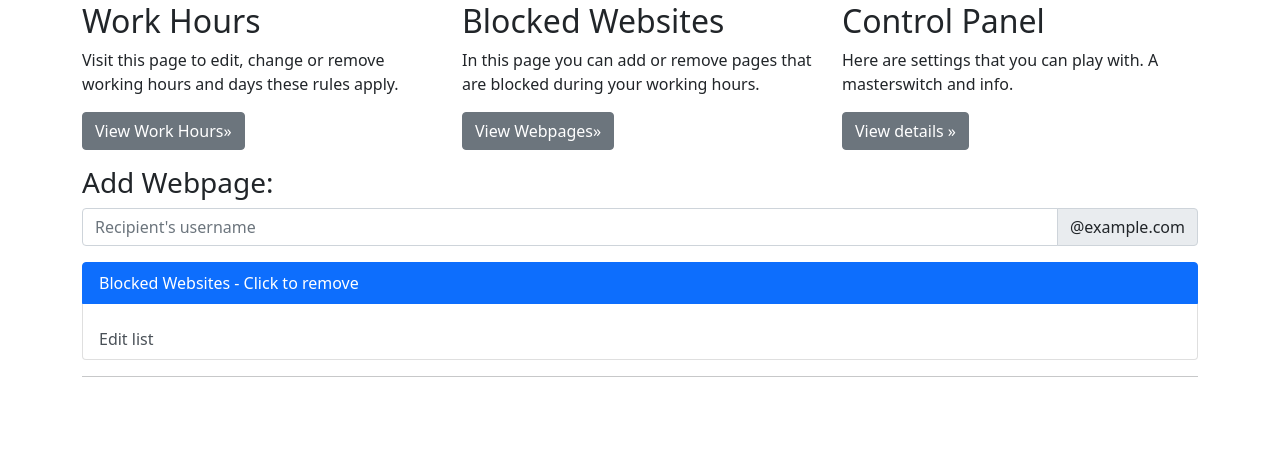
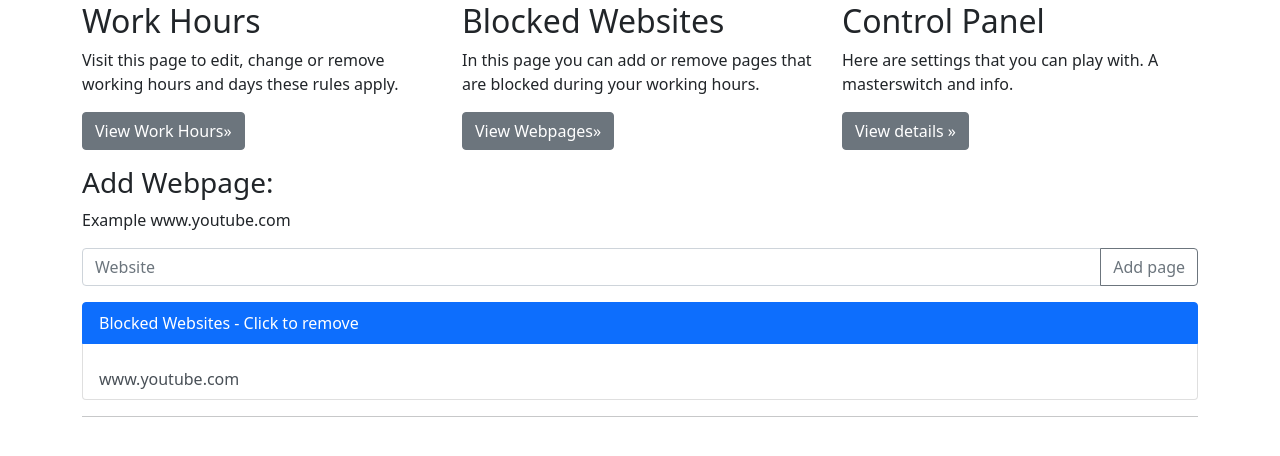
Before and after one commit to r-3than/AntiProcras, a Flask app: page /websites/ in a window 1280 px wide. Shown: the part 214-670 px from the top of the page. Run offline with Flask 2, Linux system fonts and the light colour scheme; some libraries are stand-ins or nearby versions.

Commit message:
Webpage editor added

```diff
--- a/blockedpages.txt
+++ b/blockedpages.txt
@@ -0,0 +1,2 @@
+
+www.youtube.com
--- a/templates/websites.html
+++ b/templates/websites.html
@@ -20,7 +20,7 @@
   <body>
 
     <nav class="navbar navbar-expand-md navbar-dark fixed-top bg-dark">
-      <a class="navbar-brand" href="#">Anti Procras</a>
+      <a class="navbar-brand" href="/">Anti Procras</a>
       <button class="navbar-toggler" type="button" data-toggle="collapse" data-target="#navbarsExampleDefault" aria-controls="navbarsExampleDefault" aria-expanded="false" aria-label="Toggle navigation">
         <span class="navbar-toggler-icon"></span>
       </button>
@@ -48,16 +48,21 @@
           </div>
         </div>
         <h3>Add Webpage:</h3>
-        <div class="input-group mb-3">
-          <input type="text" class="form-control" placeholder="Recipient's username" aria-label="Recipient's username" aria-describedby="basic-addon2">
-          <span class="input-group-text" id="basic-addon2">@example.com</span>
+        <p>Example www.youtube.com</p>
+          <form id="addWeb" action="/websites/" method ="post">
+            <div class="input-group mb-3">
+          <input type="text" name="websitename" class="form-control" placeholder="Website" aria-label="Website" aria-describedby="basic-addon2">
+
+          </form>
+          <button class="btn btn-outline-secondary" type="submit" id="button-addon2" form="addWeb" value="Submit">Add page</button>
         </div>
+
+
         <div class="list-group">
           <a href="#" class="list-group-item list-group-item-action active" aria-current="true">Blocked Websites - Click to remove</a>
           {% for webpage in webpages %}
           <a href="/remove/{{webpage}}" class="list-group-item list-group-item-action">{{webpage}}</a>
           {% endfor %}
-          <a href="/websites/" class="list-group-item list-group-item-action">Edit list</a>
         </div>
 
         <hr>
--- a/testFlask.py
+++ b/testFlask.py
@@ -1,4 +1,4 @@
-from flask import Flask, render_template ,redirect
+from flask import Flask, render_template ,redirect,request
 
 app = Flask(__name__)
 @app.route("/")
@@ -20,8 +20,13 @@ def removeWeb(webname):
     Out.close()
     return redirect("/websites/")
 
-@app.route("/websites/")
+@app.route("/websites/",methods = ['POST', 'GET'])
 def websites():
+    if request.method == 'POST':
+        user = request.form['websitename']
+        f = open("blockedpages.txt","a")
+        f.write("\n"+user)
+        f.close()
     f = open("blockedpages.txt").read().split("\n")
     return render_template("websites.html",webpages=f)
 
```
